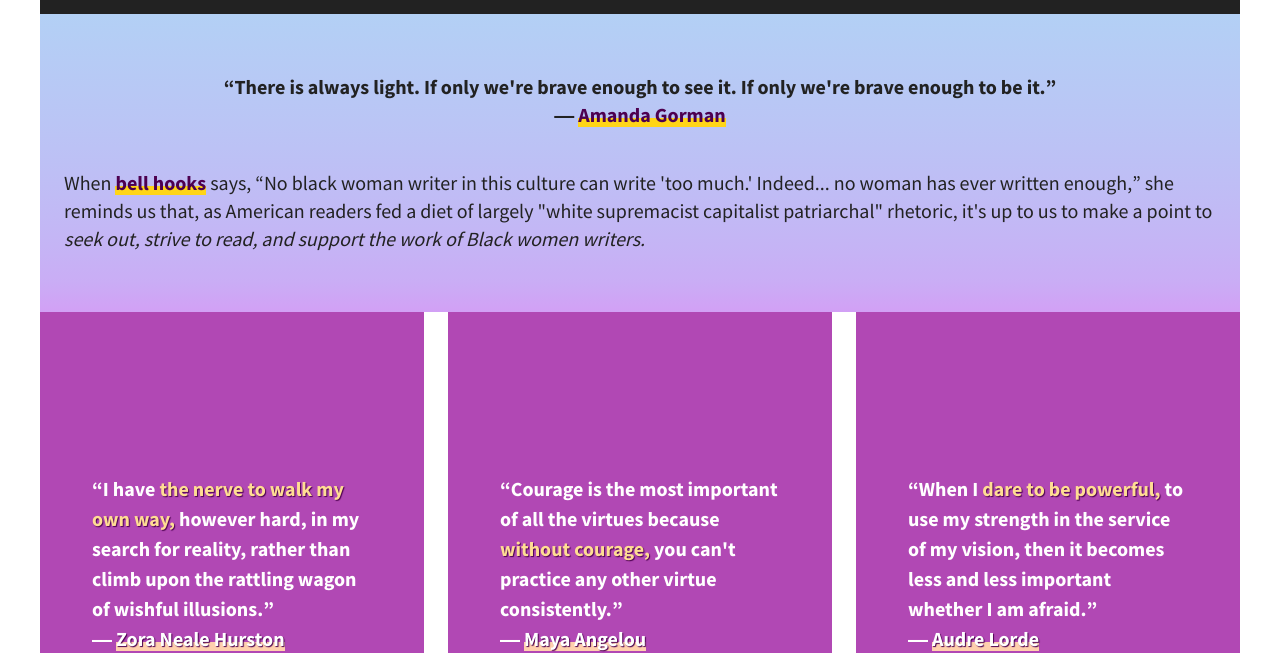
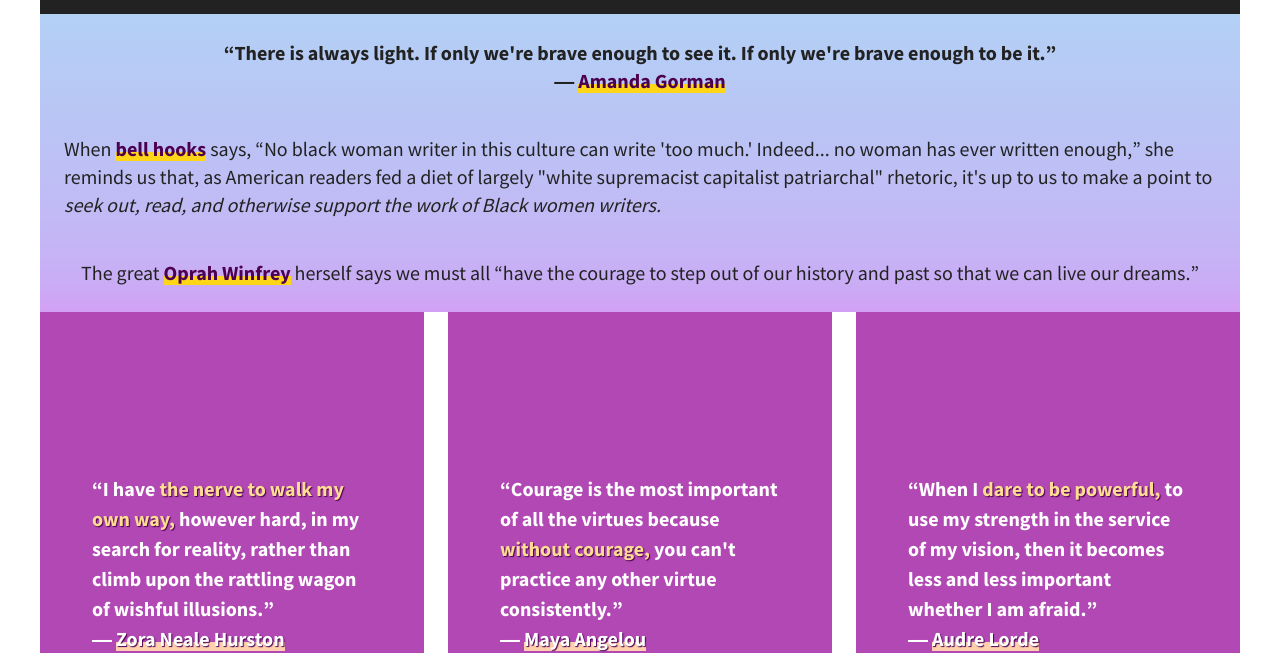
Before and after one commit to markie-m/flexbox-grid, a plain HTML site: page index.html in a window 1280 px wide. Shown: the part 148-801 px from the top of the page. Drawn offline with nearby package versions, Linux system fonts and the light colour scheme; a script that the page names is missing.

Commit message:
Added content

```diff
--- a/index.html
+++ b/index.html
@@ -27,7 +27,8 @@
             </header>
             <main>
                 <p><q>There is always light. If only we're brave enough to see it. If only we're brave enough to be it.</q><br> ― <a href="https://www.theamandagorman.com/" target="_blank">Amanda Gorman</a></p>
-                <p>When <a href="https://www.berea.edu/appalachian-center/appalachian-center-home/faculty-and-staff/bell-hooks/" target="_blank">bell hooks</a> says, <q>No black woman writer in this culture can write 'too much.' Indeed... no woman has ever written enough,</q> she reminds us that, as American readers fed a diet of largely "white supremacist capitalist patriarchal" rhetoric, it's up to us to make a point to <em>seek out, strive to read, and support the work of Black women writers.</em></p>
+                <p>When <a href="https://www.berea.edu/appalachian-center/appalachian-center-home/faculty-and-staff/bell-hooks/" target="_blank">bell hooks</a> says, <q>No black woman writer in this culture can write 'too much.' Indeed... no woman has ever written enough,</q> she reminds us that, as American readers fed a diet of largely "white supremacist capitalist patriarchal" rhetoric, it's up to us to make a point to <em>seek out, read, and otherwise support the work of Black women writers.</em></p>
+                <p>The great <a href="https://www.oprah.com/">Oprah Winfrey</a>  herself says we must all <q>have the courage to step out of our history and past so that we can live our dreams.</q></p>
             </main>
             <div class="div-1">
                 <blockquote>
```
